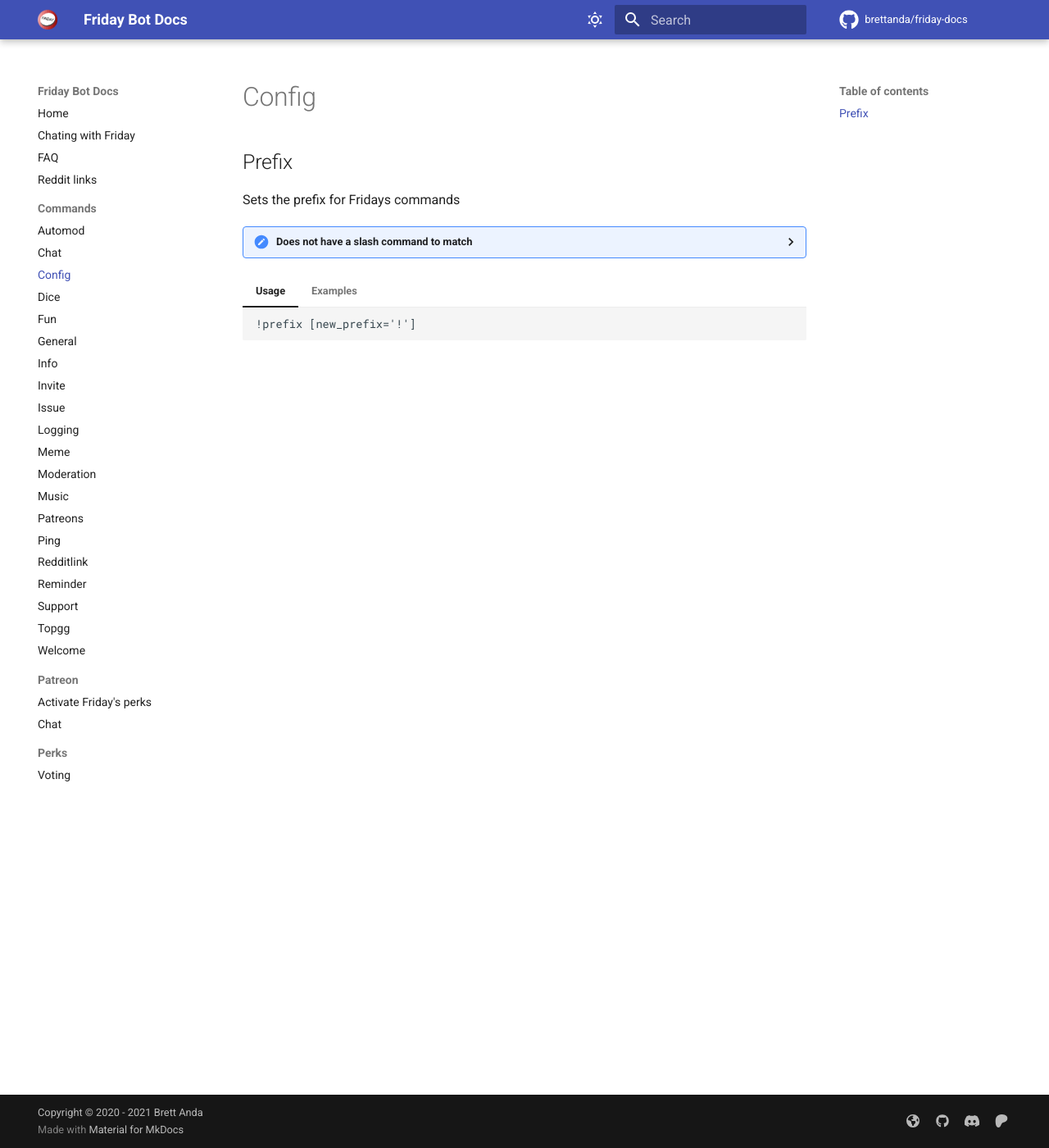
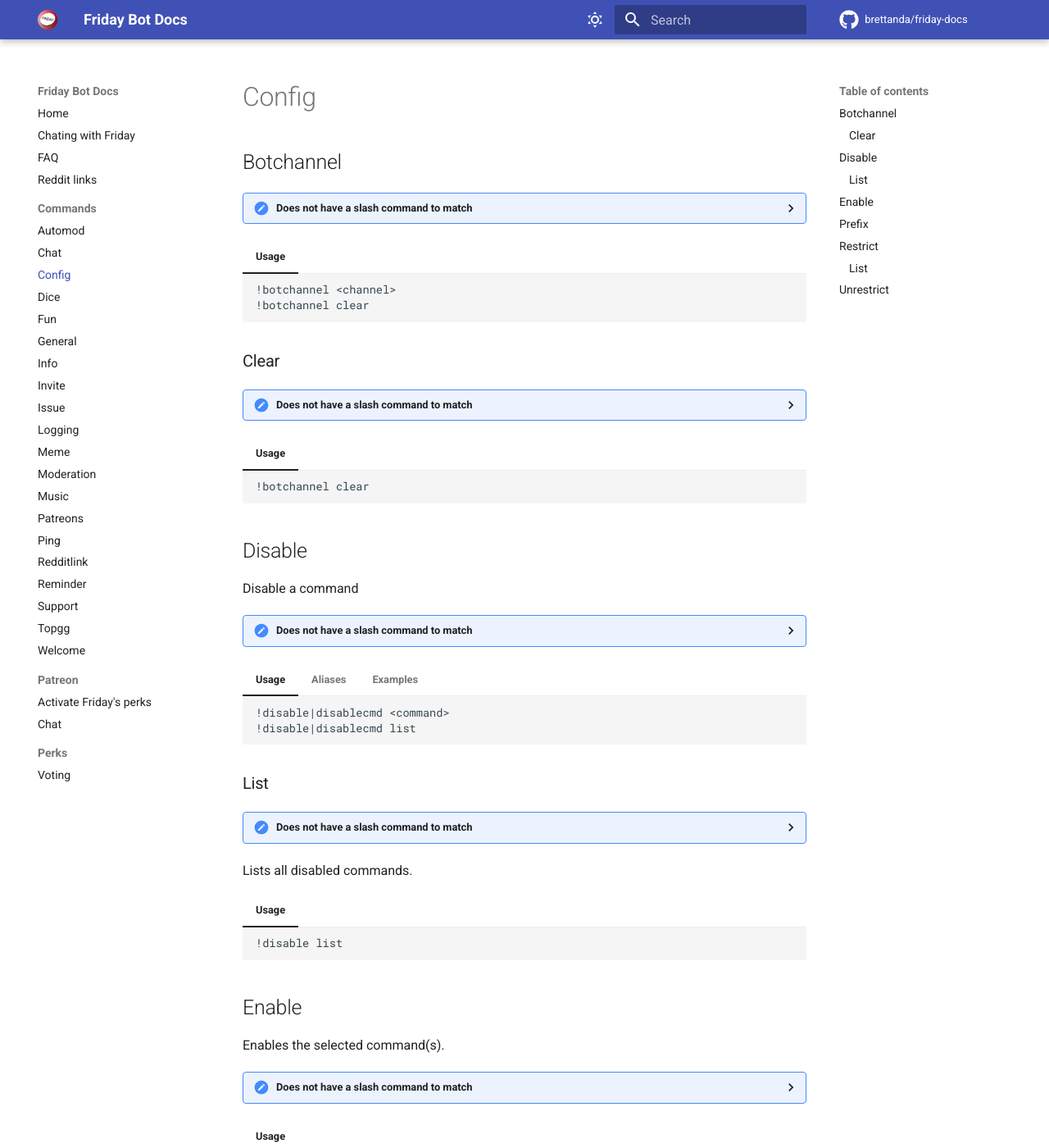
Before and after one commit to Brettanda/friday-docs, an MkDocs documentation site: the page built from docs/commands/config.md, in a window 1280 px wide and 1400 px high. Shown: the whole window at 82% size. Built offline with MkDocs 1.6.1 and Material for MkDocs 9.7.7, drawn with Linux system fonts in a browser that asks for light colours; nearby versions of some CDN libraries; comment, search, counter and statistics services are not loaded; the version menu is left out; some of the changed text lies outside the part shown.

Commit message:
added some bot config commands

````diff
--- a/docs/commands/config.md
+++ b/docs/commands/config.md
@@ -5,6 +5,78 @@
 # Config
 
 
+
+## Botchannel
+
+??? missing "Does not have a slash command to match"
+	Learn more about [slash commands](/#slash-commands)
+
+=== "Usage"
+	```md
+	!botchannel <channel>
+	!botchannel clear
+	```
+
+### Clear
+
+??? missing "Does not have a slash command to match"
+	Learn more about [slash commands](/#slash-commands)
+
+=== "Usage"
+
+	```md
+	!botchannel clear
+	```
+
+## Disable
+
+Disable a command
+
+??? missing "Does not have a slash command to match"
+	Learn more about [slash commands](/#slash-commands)
+
+=== "Usage"
+	```md
+	!disable|disablecmd <command>
+	!disable|disablecmd list
+	```
+
+=== "Aliases"
+	```md
+	disablecmd
+	```
+
+=== "Examples"
+	```md
+	!disable ping
+	!disablecmd ping last
+	!disable "blacklist add" ping
+	```
+
+### List
+
+??? missing "Does not have a slash command to match"
+	Learn more about [slash commands](/#slash-commands)
+
+Lists all disabled commands.
+
+=== "Usage"
+
+	```md
+	!disable list
+	```
+
+## Enable
+
+Enables the selected command(s).
+
+??? missing "Does not have a slash command to match"
+	Learn more about [slash commands](/#slash-commands)
+
+=== "Usage"
+	```md
+	!enable <command>
+	```
 
 ## Prefix
 
@@ -24,3 +96,39 @@
 	!prefix ?
 	!prefix f!
 	```
+
+## Restrict
+
+Restricts the selected command to the bot channel. Ignored with manage server permission.
+
+??? missing "Does not have a slash command to match"
+	Learn more about [slash commands](/#slash-commands)
+
+=== "Usage"
+	```md
+	!restrict <command>
+	!restrict list
+	```
+
+### List
+
+??? missing "Does not have a slash command to match"
+	Learn more about [slash commands](/#slash-commands)
+
+=== "Usage"
+
+	```md
+	!restrict list
+	```
+
+## Unrestrict
+
+Unrestricts the selected command.
+
+??? missing "Does not have a slash command to match"
+	Learn more about [slash commands](/#slash-commands)
+
+=== "Usage"
+	```md
+	!unrestrict <command>
+	```
````
